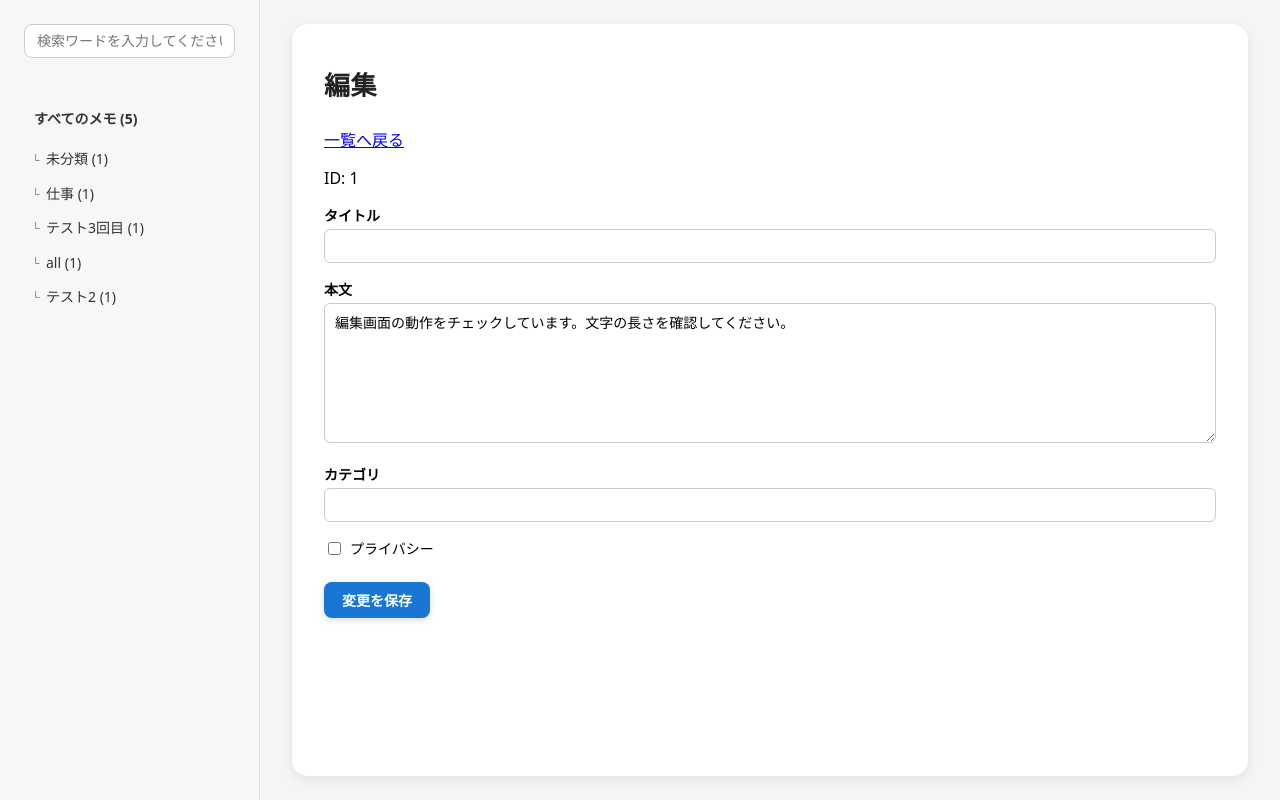
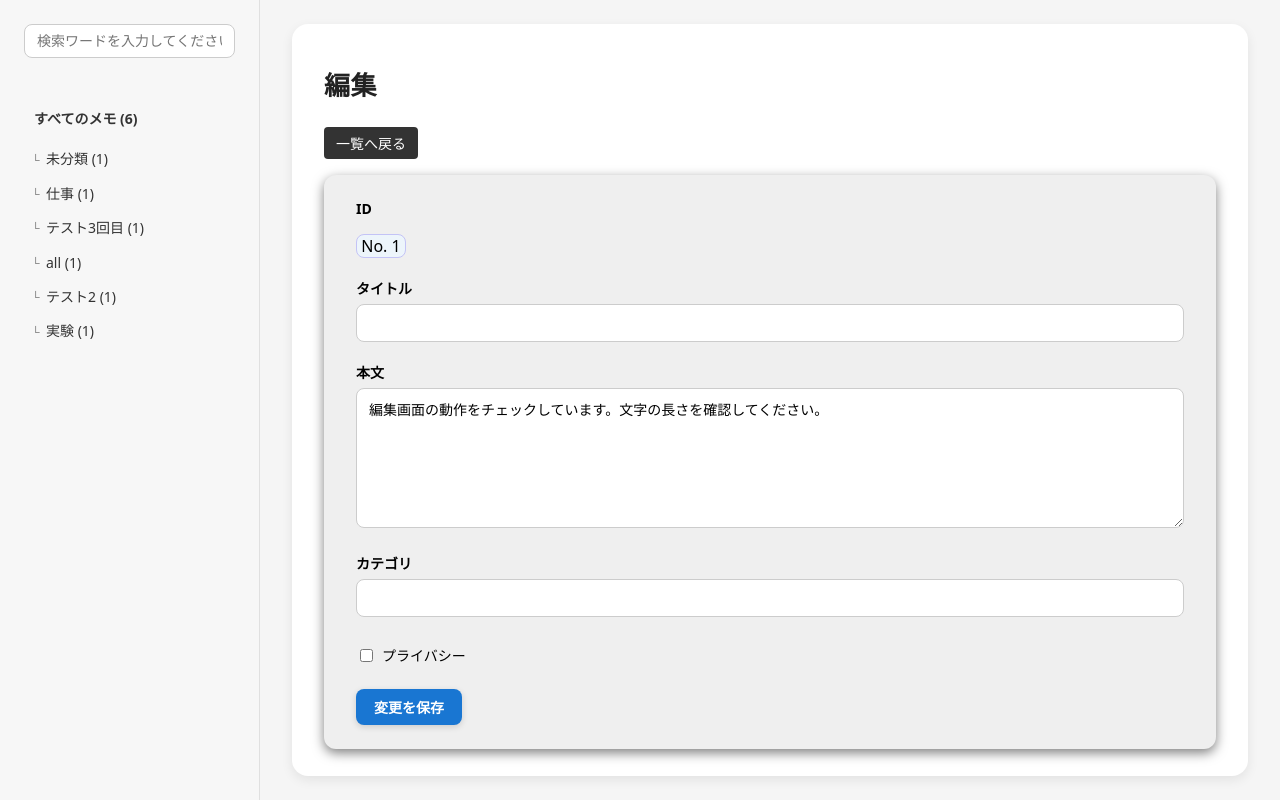
Before and after one commit to yuuki-hiroshima/memo-application, a Flask app: page /memos/1/edit in a window 1280 px wide. Run offline with Flask 3, Linux system fonts and the light colour scheme.

Commit message:
デザインの更新

```diff
--- a/data/memos.json
+++ b/data/memos.json
@@ -43,5 +43,14 @@
     "is_private": true,
     "created_at": "2025-11-18T16:35:09.749980",
     "updated_at": "2025-11-18T16:35:09.749980"
+  },
+  {
+    "id": 8,
+    "title": "実験",
+    "body": "作成途中のテストです。10文字以上を入力しています。",
+    "category": "実験",
+    "is_private": false,
+    "created_at": "2025-11-24T23:57:27.215169",
+    "updated_at": "2025-11-24T23:57:27.215169"
   }
 ]
--- a/static/style.css
+++ b/static/style.css
@@ -294,3 +294,90 @@ table td {
 .form-actions-spacer {
   margin-left: auto;
 }
+
+/* フォーム全体 */
+.form-group {
+  margin-top: 20px;
+  margin-bottom: 16px;
+}
+
+.form-label {
+  font-size: 14px;
+  font-weight: 600;
+  margin-bottom: 6px;
+  display: block;
+}
+
+/* テキスト入力 */
+.form-input,
+.form-textarea {
+  width: 100%;
+  padding: 10px 12px;
+  border: 1px solid #ccc;
+  border-radius: 8px;
+  box-sizing: border-box;
+  font-size: 14px;
+  background: #fff;
+}
+
+.form-input:focus,
+.form-textarea:focus {
+  outline: none;
+  border-color: #42a5f5;
+  box-shadow: 0 0 0 3px rgba(66, 165, 245, 0.25);
+}
+
+/* ボタン配置 */
+.form-actions {
+  margin-top: 24px;
+  text-align: right;
+}
+
+/* チェックボックスのラベル配列 */
+.checkbox-label {
+  display: flex;
+  align-items: center;
+  gap: 6px;
+  margin-top: 12px;
+}
+
+/* 新規作成 / 編集ページのカード */
+.form-card {
+  background: #efefef;
+  padding: 24px 32px;
+  border-radius: 12px;
+  box-shadow: 0 4px 12px rgba(0, 0, 0, 0.50);
+  box-sizing: border-box;
+}
+
+/* 編集メモのid情報の表示部分 */
+#memo-id {
+  background: #edf5fb;
+  width: 48px;
+  text-align: center;
+  border: 1px solid rgb(195, 195, 246);
+  border-radius: 8px;
+  padding: auto;
+}
+
+/* 削除画面のデザイン */
+.form-info {
+  margin: 6px 0;
+  padding: 8px 12px;
+  background-color: #fff;
+  border: 1px solid rgb(9, 8, 7);
+  border-radius: 6px;
+  box-sizing: border-box;
+}
+
+/* 削除画面の警告 */
+#caution {
+  margin: 24px 0;
+  padding: 8px 12px;
+  font-weight: bold;
+  background-color: #f6e8e8;
+  border: 2px solid #f06b6b;
+  border-radius: 8px;
+  box-shadow: 0 4px 12px rgba(0, 0, 0, 0.20);
+  box-sizing: border-box;
+}
--- a/templates/edit.html
+++ b/templates/edit.html
@@ -5,10 +5,10 @@
   <h1>編集</h1>
 
   <p>
-    <a href="/memos">一覧へ戻る</a>
+    <a href="/memos" class="button">
+      一覧へ戻る
+    </a>
   </p>
-
-  <p>ID: {{ memo.id }}</p>
 
   {% if error_message %}
     <p class="flash-messages">
@@ -16,31 +16,55 @@
     </p>
   {% endif %}
 
-  <div class="form-section">
+  <div class="form-card">
+    <label for="id" class="form-label">ID</label>
+    <p id="memo-id">No. {{ memo.id }}</p>
     <form action="/memos/{{ memo_id }}/edit" method="POST">
 
-      <div class="form-field">
+      <div class="form-group">
         <label for="title" class="form-label">タイトル</label>
-        <input id="title" name="title" type="text" class="form-input" value="{{ memo.title }}">
+        <input
+          id="title"
+          name="title"
+          type="text"
+          class="form-input"
+          value="{{ memo.title }}">
       </div>
 
-      <div class="form-field">
+      <div class="form-group">
         <label for="body" class="form-label">本文</label>
-        <textarea name="body" id="body" class="form-textarea" placeholder="本文を入力してください">{{ memo.body }}</textarea>
+        <textarea
+          name="body"
+          id="body"
+          rows="6"
+          class="form-textarea"
+          placeholder="本文を入力してください">{{ memo.body }}</textarea>
       </div>
 
-      <div class="form-field">
+      <div class="form-group">
         <label for="category" class="form-label">カテゴリ</label>
-        <input id="category" name="category" type="text" class="form-input" value="{{ memo.category }}">
+        <input
+          id="category"
+          name="category"
+          type="text"
+          class="form-input"
+          value="{{ memo.category }}">
       </div>
 
       <div class="form-field form-checkbox">
-        <input name="is_private" id="is_private" type="checkbox" value="True" {% if memo.is_private %}checked{% endif %}>
-        <label for="is_private">プライバシー</label>
+        <label class="checkbox-label">
+          <input
+            name="is_private"
+            id="is_private"
+            type="checkbox"
+            value="True" {% if memo.is_private %}checked{% endif %}>
+        プライバシー</label>
       </div>
 
       <div class="form-actions">
-        <button type="submit" class="button button-primary">変更を保存</button>
+        <button type="submit" class="button button-primary">
+          変更を保存
+        </button>
       </div>
 
     </form>
```
Also changed, not shown: templates/delete.html (+20 -18 lines), templates/new.html (+16 -8 lines), 1 other file.
